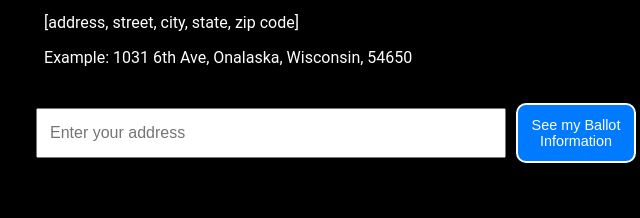
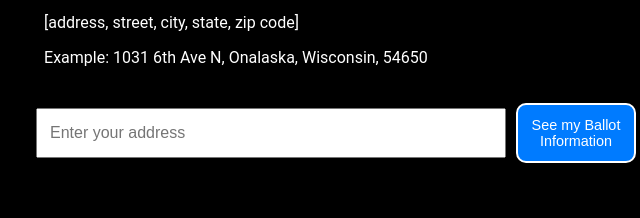
Before and after one commit to connelldylan/Coffeehouse-SITE, a plain HTML site: page ballot_tool.html in a window 1280 px wide. Shown: the part 232-450 px from the top of the page, 304-944 px from the left. Drawn offline with Linux system fonts and the light colour scheme.

Commit message:
Edited instructions

```diff
--- a/ballot_tool.html
+++ b/ballot_tool.html
@@ -52,7 +52,7 @@
         <h3>Live Ballot Data: Wisconsin, Rhode Island</h3>
         <p>If "no data yet" is showing be sure your address is in this format: </p>
         <p>[address, street, city, state, zip code]</p>
-        <p>Example: 1031 6th Ave, Onalaska, Wisconsin, 54650</p>
+        <p>Example: 1031 6th Ave N, Onalaska, Wisconsin, 54650</p>
     </div>
     <form id="addressForm">
         <input type="text" id="address" placeholder="Enter your address" required>
```
